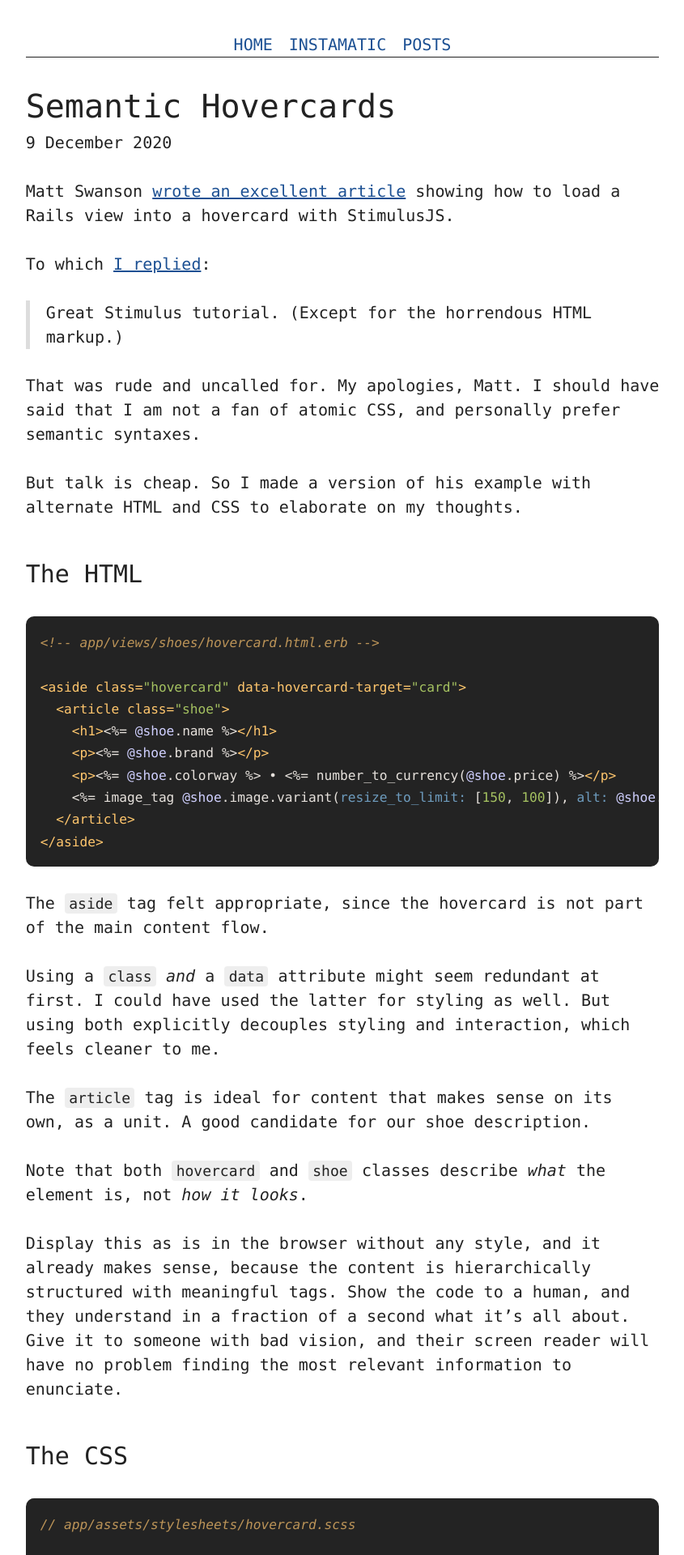
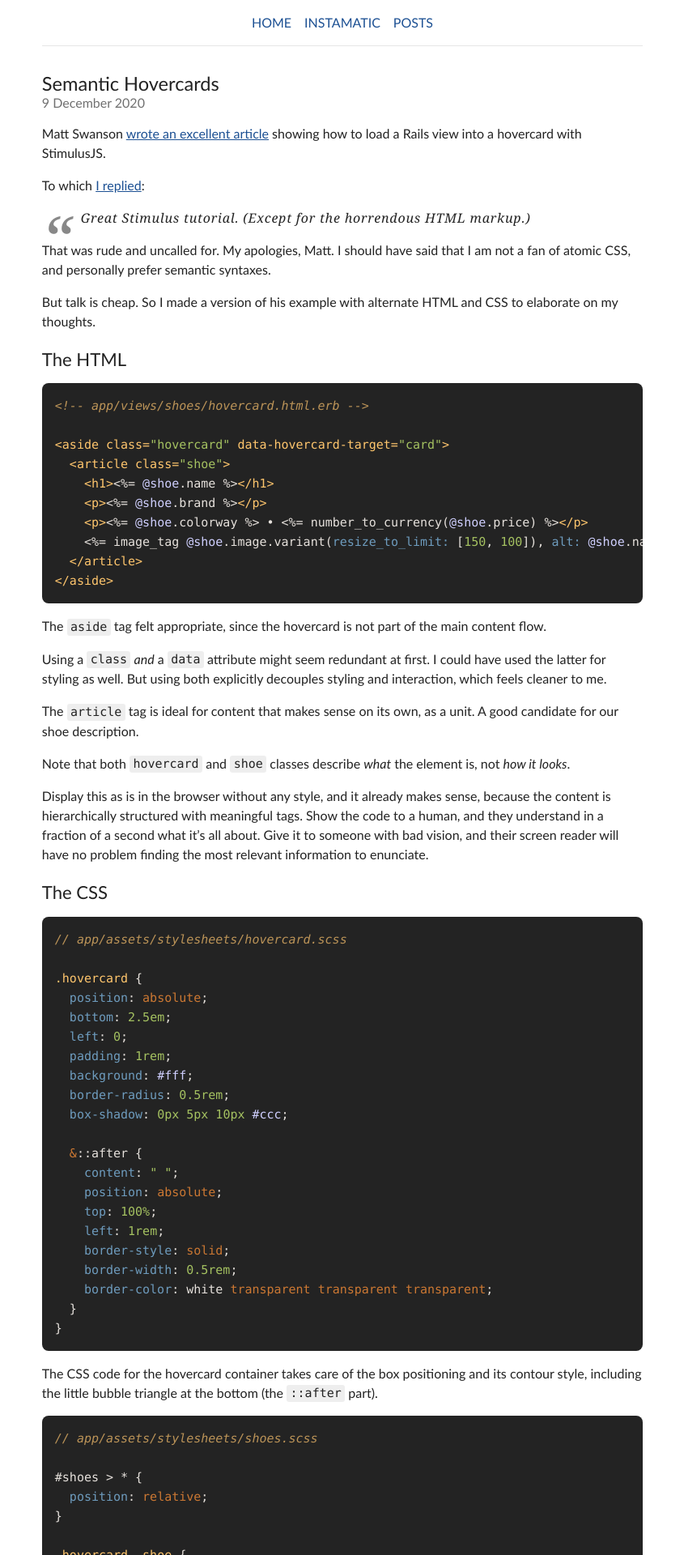
Before and after one commit to otagi/otagi.github.io, a Jekyll site: the page built from _posts/2020-12-09-semantic-hovercards.md, in a window 1280 px wide. Shown: the top 1920 px of the page at 81% size, without its empty margins (217-1062 px from the left). Built offline with Jekyll 4.4.1, drawn with Linux system fonts in a browser that asks for light colours.

Commit message:
Use font stacks and scales

```diff
--- a/_layouts/default.html
+++ b/_layouts/default.html
@@ -8,7 +8,7 @@
     <title>{% if page.title %}{{ page.title }} — {{ site.title }}{% else %}{{ site.title }}{% endif %}</title>
     <meta name="description" content="{% if page.excerpt %}{{ page.excerpt | strip_html | strip_newlines | truncate: 160 }}{% else %}{{ site.description }}{% endif %}">
 
-    <link rel="stylesheet" title="Typewriter" href="/assets/stylesheets/typewriter.css">
+    <link rel="stylesheet" title="Humanist" href="/assets/stylesheets/humanist.css">
 
     <link rel="canonical" href="{{ page.url | replace:'index.html','' | prepend: site.baseurl | prepend: site.url }}">
     <link rel="alternate" type="application/rss+xml" title="{{ site.title }}" href="{{ '/feed.xml' | prepend: site.baseurl | prepend: site.url }}" />
--- a/_layouts/post.html
+++ b/_layouts/post.html
@@ -5,11 +5,11 @@ layout: default
 <article>
   <header>
     <h1>{{ page.title }}</h1>
-    <p>
+    <div>
       <time datetime="{{ page.date | date: '%Y-%m-%d' }}">{{ page.date | date: "%-d %B %Y" }}</time>
       {% if page.author %} • {{ page.author }}{% endif %}
       {% if page.meta %} • {{ page.meta }}{% endif %}
-    </p>
+    </div>
   </header>
   {{ content }}
 </article>
--- a/assets/stylesheets/_instamatic.scss
+++ b/assets/stylesheets/_instamatic.scss
@@ -17,6 +17,8 @@ section#instamatic-photos {
       justify-content: start;
       height: 100%;
       margin: 0;
+      padding: 0;
+      border: none;
 
       a img {
         transition: all 0.2s ease;
@@ -35,11 +37,12 @@ section#instamatic-photos {
       }
 
       figcaption {
+        margin: 0;
         padding: 0.5rem;
         text-align: center;
 
         > * {
-          font-size: 0.8rem;
+          font-size: 1rem;
           margin: 0;
         }
 
--- /dev/null
+++ b/assets/stylesheets/humanist.scss
@@ -0,0 +1,6 @@
+---
+---
+
+@import "humanist/index";
+@import "instamatic";
+@import "railscasts";
--- /dev/null
+++ b/assets/stylesheets/humanist/_colors.scss
@@ -0,0 +1,94 @@
+:root {
+  --bg-color: #fff;
+  --text-color: #222;
+  --link-color: rgb(28, 80, 147);
+  --link-hover-color: rgb(39, 107, 196);
+  --secondary-text-color: #707070;
+  --secondary-heading-text-color: #888;
+  --inline-code-bg-color: #eee;
+  --image-border-color: #f0f0f0;
+  --border-color: hsl(0 0 90%);
+
+  @media (prefers-contrast: more) {
+    --text-color: #000;
+    --secondary-text-color: #000;
+    --secondary-heading-text-color: #000;
+    --border-color: hsl(0 0 0%);
+  }
+
+  @media (prefers-color-scheme: dark) {
+    --bg-color: #1c1c1c;
+    --text-color: #ddd;
+    --link-color: rgb(113, 175, 255);
+    --link-hover-color: rgb(143, 192, 255);
+    --secondary-text-color: #aaa;
+    --secondary-heading-text-color: #888;
+    --inline-code-bg-color: #333;
+    --image-border-color: transparent;
+    --border-color: hsl(0 0 40%);
+  }
+
+  @media (prefers-color-scheme: dark) and (prefers-contrast: more) {
+    --text-color: #fff;
+    --secondary-text-color: #fff;
+    --secondary-heading-text-color: #fff;
+    --border-color: hsl(0 0 100%);
+  }
+}
+
+* {
+  color: inherit;
+}
+
+html {
+  background-color: var(--bg-color);
+  color: var(--text-color);
+}
+
+a, a:visited {
+  color: var(--link-color);
+
+
+  &:hover {
+    color: var(--link-hover-color);
+  }
+}
+
+small {
+  color: var(--secondary-text-color);
+}
+
+:not(pre) > code {
+  background-color: var(--inline-code-bg-color);
+}
+
+blockquote::before {
+  color: var(--secondary-heading-text-color);
+}
+
+img {
+  border-color: var(--image-border-color);
+}
+
+hr {
+  border: none;
+  border-top: solid 1px var(--border-color);
+}
+
+body > header {
+  border-bottom: solid 1px var(--border-color);
+}
+
+body > footer {
+  border-top: solid 1px var(--border-color);
+  color: var(--secondary-text-color);
+}
+
+article header :not(h1, h2, h3, h4, h5, h6) {
+  color: var(--secondary-text-color);
+}
+
+figure {
+  border: solid 1px var(--border-color);
+  border-radius: .5rem;
+}
--- /dev/null
+++ b/assets/stylesheets/humanist/_font_scales.scss
@@ -0,0 +1,11 @@
+/* Font scale factors for `font-size`, from https://typescale.com/ */
+:root {
+  --font-scale-minor-second: 1.067;
+  --font-scale-major-second: 1.125;
+  --font-scale-minor-third: 1.200;
+  --font-scale-major-third: 1.250;
+  --font-scale-perfect-fourth: 1.333;
+  --font-scale-augmented-fourth: 1.414;
+  --font-scale-perfect-fifth: 1.500;
+  --font-scale-golden-ratio: 1.618;
+}
--- /dev/null
+++ b/assets/stylesheets/humanist/_font_stacks.scss
@@ -0,0 +1,18 @@
+/* System font stacks for `font-family`, from https://modernfontstacks.com/ */
+:root {
+  --font-stack-system: system-ui, sans-serif;
+  --font-stack-transitional: Charter, 'Bitstream Charter', 'Sitka Text', Cambria, serif;
+  --font-stack-old-style: 'Iowan Old Style', 'Palatino Linotype', 'URW Palladio L', P052, serif;
+  --font-stack-humanist: Seravek, 'Gill Sans Nova', Ubuntu, Calibri, 'DejaVu Sans', source-sans-pro, sans-serif;
+  --font-stack-geometric-humanist: Avenir, Montserrat, Corbel, 'URW Gothic', source-sans-pro, sans-serif;
+  --font-stack-classical-humanist: Optima, Candara, 'Noto Sans', source-sans-pro, sans-serif;
+  --font-stack-neo-grotesque: Inter, Roboto, 'Helvetica Neue', 'Arial Nova', 'Nimbus Sans', Arial, sans-serif;
+  --font-stack-monospace-slab-serif: 'Nimbus Mono PS', 'Courier New', monospace;
+  --font-stack-monospace-code: ui-monospace, 'Cascadia Code', 'Source Code Pro', Menlo, Consolas, 'DejaVu Sans Mono', monospace;
+  --font-stack-industrial: Bahnschrift, 'DIN Alternate', 'Franklin Gothic Medium', 'Nimbus Sans Narrow', sans-serif-condensed, sans-serif;
+  --font-stack-rounded-sans: ui-rounded, 'Hiragino Maru Gothic ProN', Quicksand, Comfortaa, Manjari, 'Arial Rounded MT', 'Arial Rounded MT Bold', Calibri, source-sans-pro, sans-serif;
+  --font-stack-slab-serif: Rockwell, 'Rockwell Nova', 'Roboto Slab', 'DejaVu Serif', 'Sitka Small', serif;
+  --font-stack-antique: Superclarendon, 'Bookman Old Style', 'URW Bookman', 'URW Bookman L', 'Georgia Pro', Georgia, serif;
+  --font-stack-didone: Didot, 'Bodoni MT', 'Noto Serif Display', 'URW Palladio L', P052, Sylfaen, serif;
+  --font-stack-handwritten: 'Segoe Print', 'Bradley Hand', Chilanka, TSCu_Comic, casual, cursive;
+}
--- /dev/null
+++ b/assets/stylesheets/humanist/_index.scss
@@ -0,0 +1,3 @@
+@import "colors";
+@import "layout";
+@import "typography";
--- /dev/null
+++ b/assets/stylesheets/humanist/_layout.scss
@@ -0,0 +1,107 @@
+:root {
+  --content-width: 80ch;
+  --body-padding: 1em;
+  --block-gap: 1em;
+}
+
+body {
+  display: flex;
+  justify-content: space-around;
+  flex-direction: column;
+  align-items: flex-start;
+  /* display: grid;
+  grid-template-columns: auto auto auto; */
+  gap: var(--block-gap);
+  margin: 0;
+  padding: var(--body-padding);
+
+  * {
+    margin: 0 auto;
+  }
+
+  > header {
+    max-width: var(--content-width);
+    flex: 0 1 auto;
+    padding-bottom: var(--block-gap);
+    text-align: center;
+    width: 100%;
+  }
+
+  > main {
+    max-width: var(--content-width);
+    flex: 1 0 auto;
+    align-self: left;
+    padding-block: var(--block-gap);
+    width: 100%;
+
+    * + * {
+      margin-block-start: var(--block-gap);
+    }
+
+    article {
+      header {
+        * + * {
+          margin-top: 0;
+        }
+      }
+    }
+  }
+
+  > footer {
+    max-width: var(--content-width);
+    flex: 1 0 auto;
+    padding-top: var(--block-gap);
+    text-align: center;
+    width: 100%;
+  }
+
+  ul {
+    padding-left: var(--block-gap);
+  }
+
+  li + li {
+    margin-top: 0;
+  }
+
+  nav ul {
+    display: flex;
+    flex-flow: row wrap;
+    gap: var(--block-gap);
+    justify-content: center;
+    list-style: none;
+    padding: 0;
+    text-transform: uppercase;
+
+    li {
+      margin: 0;
+    }
+  }
+
+  pre {
+    overflow-x: scroll;
+    padding: var(--block-gap);
+  }
+
+  pre, video, img {
+    border-radius: 0.5rem;
+  }
+
+  :not(pre) > code {
+    border-radius: 0.2rem;
+    padding: 0.1em 0.3em;
+  }
+
+  video {
+    width: 100%;
+    height: auto;
+  }
+
+  figure {
+    padding: 1em;
+    text-align: center;
+
+    > img + img {
+      margin-block-start: 0;
+    }
+  }
+}
--- /dev/null
+++ b/assets/stylesheets/humanist/_typography.scss
@@ -0,0 +1,95 @@
+@import "font_scales";
+@import "font_stacks";
+
+/*
+  Configure typography
+*/
+
+:root {
+  --font-family: var(--font-stack-classical-humanist);
+  --font-scale: var(--font-scale-minor-second);
+  --font-size: 100%;
+  --line-height: 1.5;
+
+  --heading-font-family: var(--font-stack-humanist);
+  --heading-font-weight: normal;
+  --heading-line-height: 1.2;
+
+  --blockquote-font-family: var(--font-stack-transitional); /* nicer italic */
+  --blockquote-font-style: italic;
+  --blockquote-letter-spacing: 0.05em;
+
+  --code-font-family: var(--font-stack-monospace-code);
+}
+
+/*
+  Set font family
+*/
+
+* {
+  font-family: var(--font-family);
+  font-size: var(--font-size);
+  line-height: var(--line-height);
+}
+
+main header *, h1, h2, h3, h4, h5, h6 {
+  font-family: var(--heading-font-family);
+  font-weight: var(--heading-font-weight);
+  line-height: var(--heading-line-height);
+  text-wrap: balance;
+}
+
+body > header a {
+  font-family: var(--heading-font-family);
+  text-decoration: none;
+
+  &:hover {
+    text-decoration: underline;
+  }
+}
+
+code, code *, kbd, pre, samp {
+  font-family: var(--code-font-family);
+}
+
+blockquote, blockquote * {
+  font-family: var(--blockquote-font-family);
+  font-style: var(--blockquote-font-style);
+  letter-spacing: var(--blockquote-letter-spacing);
+}
+
+/*
+  Set font scale
+*/
+
+h1 { font-size: calc(1rem * var(--font-scale) * var(--font-scale) * var(--font-scale) * var(--font-scale) * var(--font-scale) * var(--font-scale)) }
+h2 { font-size: calc(1rem * var(--font-scale) * var(--font-scale) * var(--font-scale) * var(--font-scale) * var(--font-scale)) }
+h3 { font-size: calc(1rem * var(--font-scale) * var(--font-scale) * var(--font-scale) * var(--font-scale)) }
+h4 { font-size: calc(1rem * var(--font-scale) * var(--font-scale) * var(--font-scale)) }
+h5 { font-size: calc(1rem * var(--font-scale) * var(--font-scale)) }
+h6 { font-size: calc(1rem * var(--font-scale)) }
+p { font-size: 1rem }
+small { font-size: calc(1rem / var(--font-scale)) }
+code { font-size: calc(1rem / var(--font-scale)) }
+
+/*
+  Set typography of specific elements
+*/
+
+/* Big quote character on the left */
+blockquote {
+  position: relative;
+
+  &::before {
+    content: "“";
+    font-size: 5em;
+    line-height: 1em;
+    position: absolute;
+    top: -0.05em;
+    left: 0;
+  }
+
+  > * {
+    margin-inline-start: 3em;
+  }
+}
--- a/index.html
+++ b/index.html
@@ -1,7 +1,7 @@
 ---
 ---
 
-<article>
+<section>
   <h1>Hello, I’m Tiago</h1>
   <p>I write Ruby, HTML, and CSS code for <a href="https://spreds.com/">Spreds</a> on weekdays.</p>
   <p>The other days, I try to share that knowledge at <a href="https://rubybelgium.be/">Ruby Belgium</a>, <a href="https://rubybelgium.be/rails-girls">Rails Girls Brussels</a>, and <a href="https://hackyourfuture.be/">Hack Your Future Belgium</a>.</p>
@@ -10,4 +10,4 @@
 		<a rel="me" href="https://mastodon.cloud/@otagi">Mastodon.cloud</a> or
 		<a rel="me" href="https://ruby.social/@otagi">Ruby.social</a>.
 	</p>
-</article>
+</section>
```
Also changed, not shown: other parts of _layouts/default.html (+1 -0 lines).
